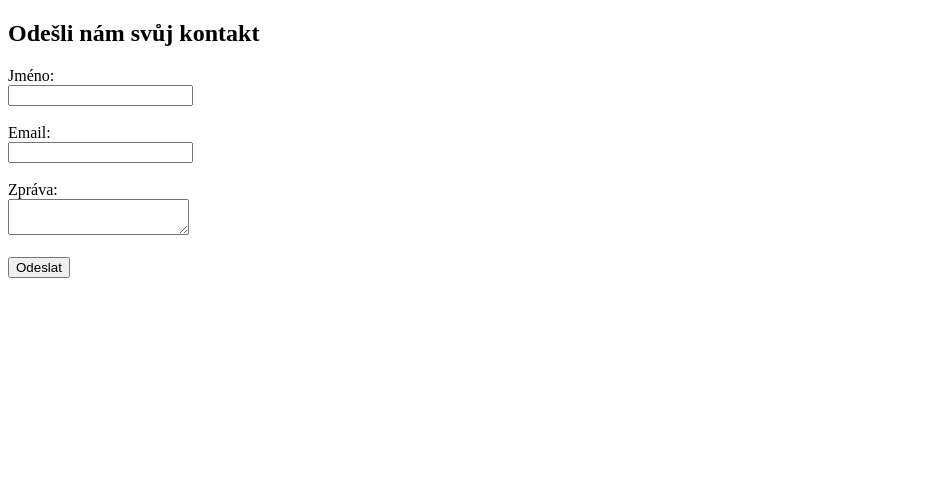
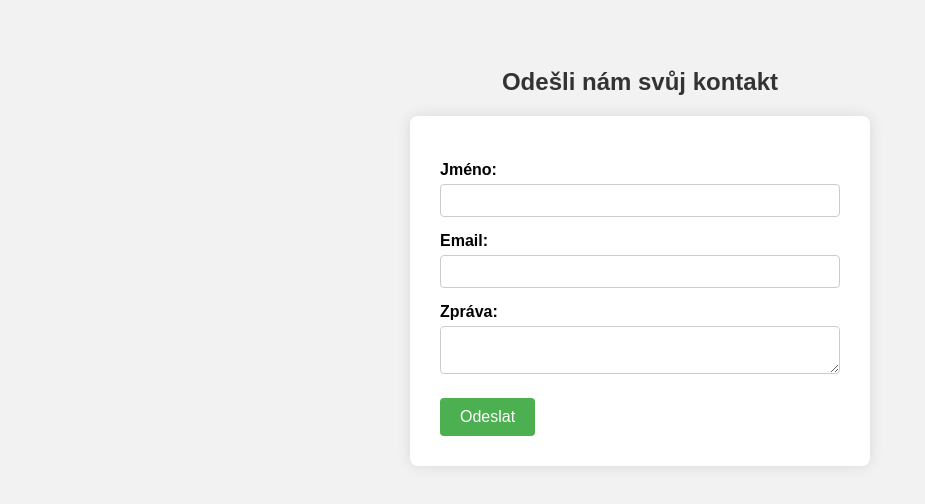
Before and after one commit to amonvo/FormularQR_GitHubPages, a plain HTML site: page index.html in a window 1280 px wide. Shown: the whole page, without its empty margins (0-925 px from the left). Drawn offline with Linux system fonts and the light colour scheme.

Commit message:
Update index.html

```diff
--- a/index.html
+++ b/index.html
@@ -3,15 +3,69 @@
 <head>
   <meta charset="UTF-8">
   <title>Formulář zájmu</title>
+  <style>
+    body {
+      font-family: Arial, sans-serif;
+      background: #f2f2f2;
+      padding: 40px;
+      text-align: center;
+    }
+
+    h2 {
+      color: #333;
+    }
+
+    form {
+      background: white;
+      padding: 30px;
+      margin: 0 auto;
+      border-radius: 8px;
+      max-width: 400px;
+      box-shadow: 0 0 15px rgba(0, 0, 0, 0.1);
+      text-align: left;
+    }
+
+    label {
+      display: block;
+      margin-top: 15px;
+      font-weight: bold;
+    }
+
+    input[type="text"],
+    input[type="email"],
+    textarea {
+      width: 100%;
+      padding: 8px;
+      margin-top: 5px;
+      border-radius: 4px;
+      border: 1px solid #ccc;
+      box-sizing: border-box;
+    }
+
+    button {
+      margin-top: 20px;
+      background-color: #4CAF50;
+      color: white;
+      border: none;
+      padding: 10px 20px;
+      cursor: pointer;
+      border-radius: 4px;
+      font-size: 16px;
+    }
+
+    button:hover {
+      background-color: #45a049;
+    }
+  </style>
 </head>
 <body>
   <h2>Odešli nám svůj kontakt</h2>
   <form action="https://formsubmit.co/vojtech.amon@seznam.cz" method="POST">
-    <input type="hidden" name="_next" value="https://amonvo.github.io/FormularQR_GitHubPages/thank-you.html">
+    <input type="hidden" name="_next" value="https://vojto.github.io/FormularQR_GitHubPages/thank-you.html">
     <input type="hidden" name="_subject" value="Nový zájemce z formuláře">
-    <label>Jméno:<br><input type="text" name="jmeno" required></label><br><br>
-    <label>Email:<br><input type="email" name="email" required></label><br><br>
-    <label>Zpráva:<br><textarea name="zprava"></textarea></label><br><br>
+    <label>Jméno:<input type="text" name="jmeno" required></label>
+    <label>Email:<input type="email" name="email" required></label>
+    <label>Zpráva:<textarea name="zprava"></textarea></label>
     <button type="submit">Odeslat</button>
   </form>
 </body>
```
